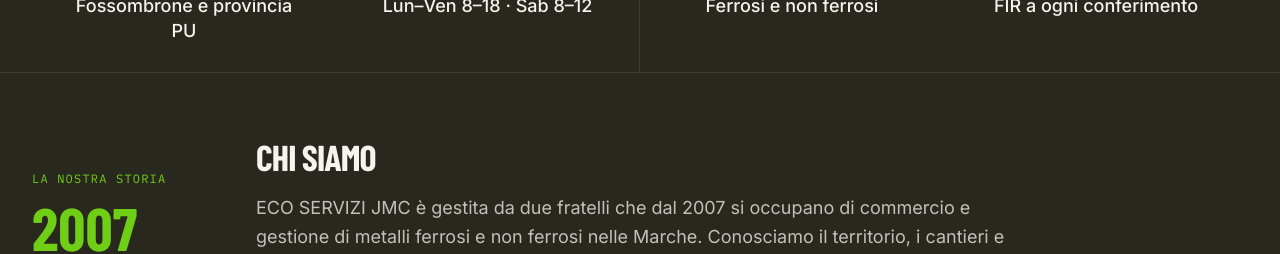
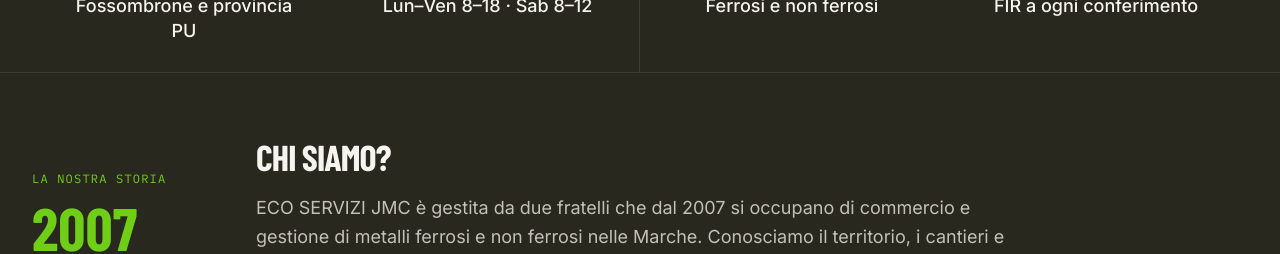
Before and after one commit to lol3gg/ecoservizi, a React (Vite) app: page / in a window 1280 px wide. Shown: the part 820-1074 px from the top of the page. Built offline with nearby package versions, Linux system fonts and the light colour scheme; a web font is replaced by a local one.

Commit message:
Aggiungi punto interrogativo al titolo Chi siamo.
Co-authored-by: Cursor <cursoragent@cursor.com>

```diff
--- a/src/components/About.tsx
+++ b/src/components/About.tsx
@@ -13,7 +13,7 @@ export default function About() {
 
           <div className="max-w-3xl text-center lg:text-left">
             <h2 className="font-display text-2xl font-bold uppercase tracking-tight text-paper min-[375px]:text-3xl sm:text-4xl">
-              Chi siamo
+              Chi siamo?
             </h2>
             <p className="mt-4 text-sm leading-relaxed text-paper/75 sm:text-base lg:text-lg lg:leading-relaxed">
               ECO SERVIZI JMC è gestita da due fratelli che dal 2007 si occupano di
```
